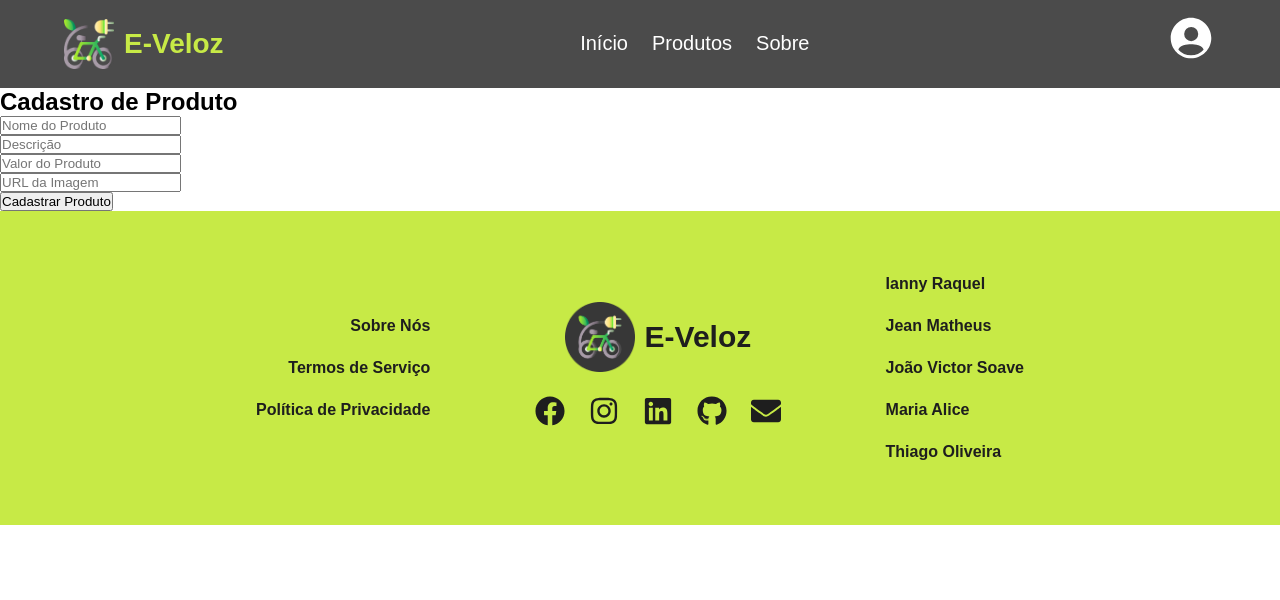
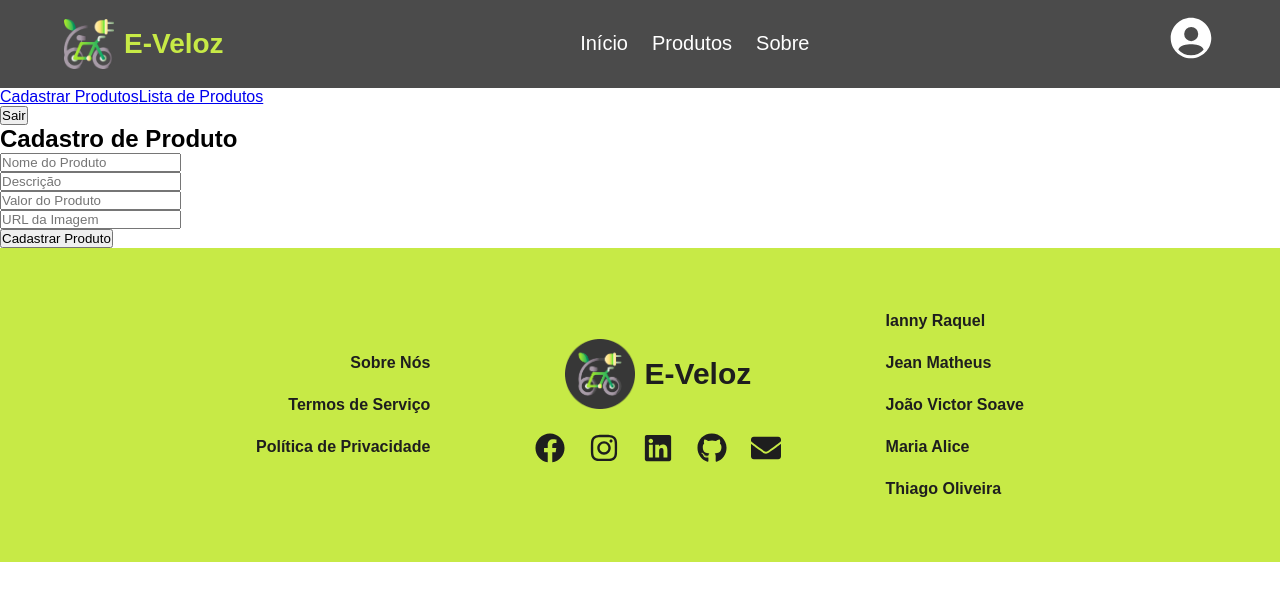
Before and after one commit to Cps-Tech-Sphere/CP5-WEB, a React (Vite) app: page /cadastrarproduto in a window 1280 px wide. Shown: the top 600 px of the page. Built offline with nearby package versions, Linux system fonts and the light colour scheme.

Commit message:
criando o nav do login

```diff
--- /dev/null
+++ b/src/components/NavLogin.jsx
@@ -0,0 +1,39 @@
+import { Link, useNavigate } from "react-router-dom";
+import { useEffect, useState } from "react";
+
+const NavLogin = () => {
+  const [userName, setUserName] = useState('');
+  const navigate = useNavigate();
+
+  // Pega o nome do usuário logado do sessionStorage
+  useEffect(() => {
+    const user = sessionStorage.getItem('usuario');
+    if (user) {
+      setUserName(user);
+    }
+  }, []);
+
+  // Função para deslogar o usuário
+  const handleLogout = () => {
+    sessionStorage.removeItem('usuario');
+    sessionStorage.removeItem('senha');
+    navigate('/');
+  };
+
+  return (
+    <>
+      <div id="login_nav">
+        <Link to="/cadastroproduto">Cadastrar Produtos</Link>
+        <Link to="/listaprodutos">Lista de Produtos</Link>
+      </div>
+
+      <span>{userName ? `Bem-vindo, ${userName}` : ''}</span>
+
+      <div id="logout">
+        <button className="btn-default" onClick={handleLogout}>Sair</button>
+      </div>
+    </>
+  );
+};
+
+export default NavLogin;
--- a/src/routes/Cadastrar.jsx
+++ b/src/routes/Cadastrar.jsx
@@ -1,5 +1,6 @@
 import React, { useState } from 'react';
 import { useNavigate } from 'react-router-dom';
+import NavLogin from '../components/NavLogin.jsx';
 
 const CadastroProduto = () => {
   const [produto, setProduto] = useState({ nome: '', descricao: '', valor: '', urlImagem: '' });
@@ -25,6 +26,8 @@ const CadastroProduto = () => {
   };
 
   return (
+    <>
+        <NavLogin/>
         <section className="container">
             <h1>Cadastro de Produto</h1>
             <form className="produto-form" onSubmit={handleSubmit}>
@@ -75,6 +78,8 @@ const CadastroProduto = () => {
                 </div>
             </form>
         </section>
+    </>
+
   );
 };
 
--- a/src/routes/ListaProdutos.jsx
+++ b/src/routes/ListaProdutos.jsx
@@ -1,5 +1,6 @@
 import React, { useEffect, useState } from 'react';
 import { useNavigate } from 'react-router-dom';
+import NavLogin from '../components/NavLogin';
 
 const ListaProdutos = () => {
   const [produtos, setProdutos] = useState([]);
@@ -23,6 +24,8 @@ const ListaProdutos = () => {
   };
 
   return (
+    <>
+        <NavLogin/>
         <section className="container">
             <h1>Lista de Produtos</h1>
             <table className="tabela-produtos">
@@ -59,6 +62,8 @@ const ListaProdutos = () => {
                 </button>
             </div>
         </section>
+    </>
+
   );
 };
 
```
Lines whose indentation alone changed are shown as unchanged.
